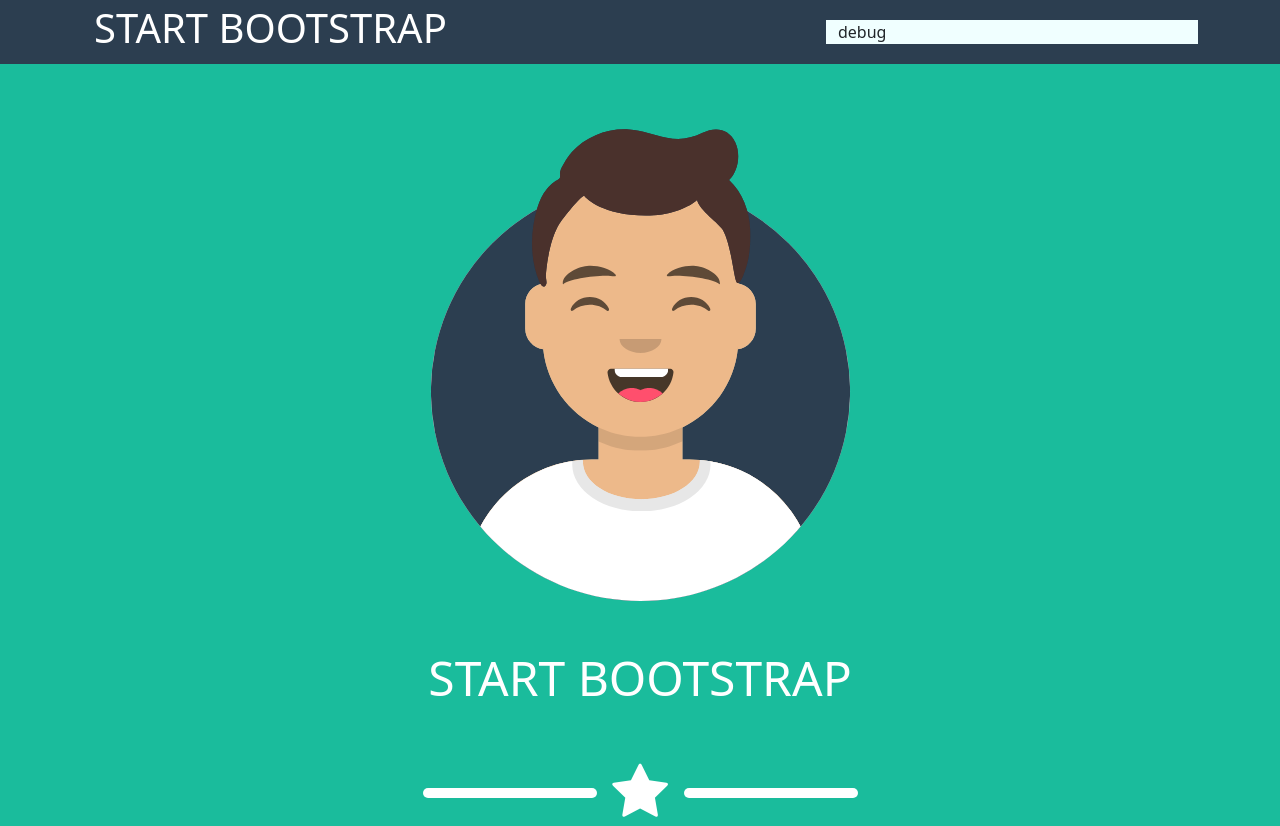
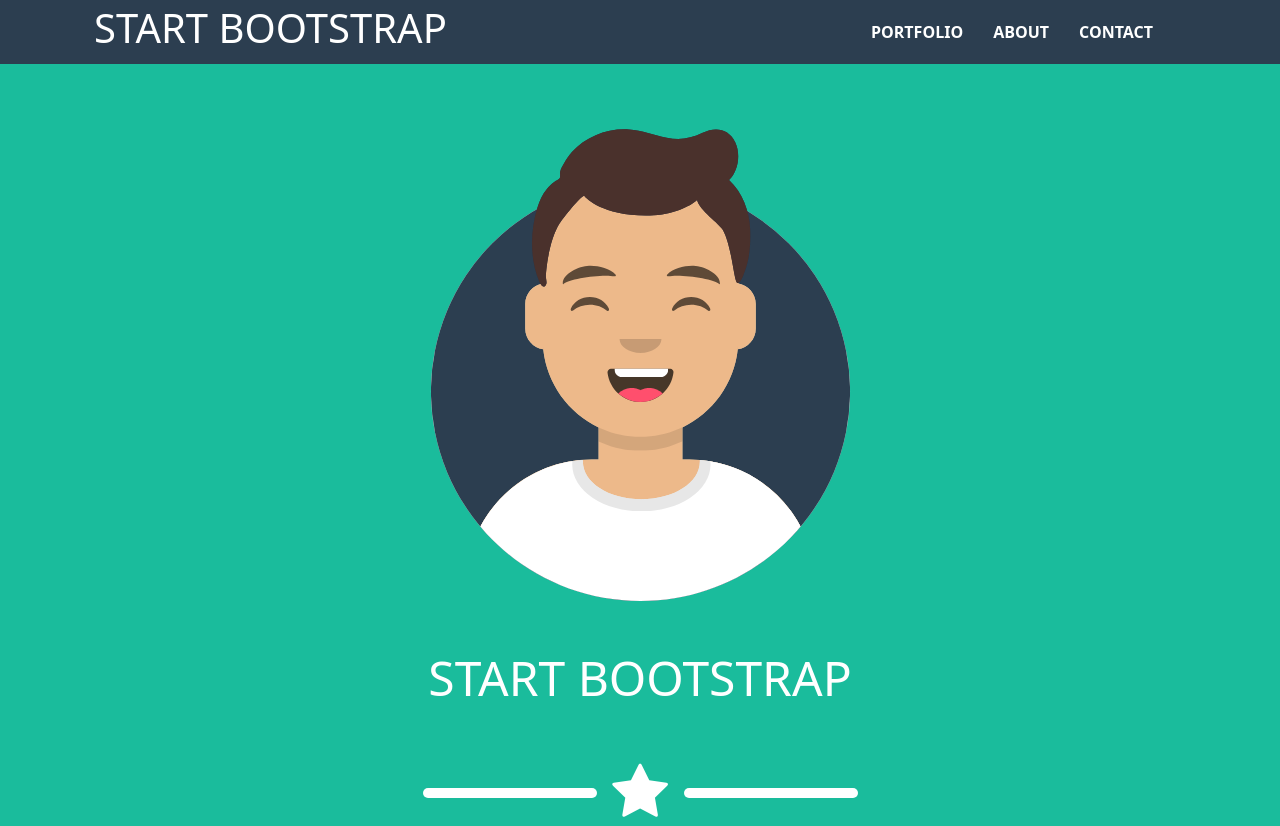
Before and after one commit to WalterCorsini/html-css-bootstrap-freelancer, a plain HTML site: page index.html in a window 1280 px wide. Shown: the top 826 px of the page. Drawn offline with nearby package versions, Linux system fonts and the light colour scheme.

Commit message:
fix: color menu hamburger,create nav list

```diff
--- a/css/master.css
+++ b/css/master.css
@@ -24,7 +24,8 @@ img {
     max-width: 100%;
 }
 a{
-    color: black;
+    color: inherit;
+    text-decoration: none;
     background-color: transparent;
 }
 
@@ -67,6 +68,18 @@ a{
     width: 100%;
 }
 
+.section_header ul{
+    gap: 30px;
+    list-style: none;
+    padding: 0;
+    margin: 0;
+}
+
+.section_header li{
+    color: white;
+    font-weight: bold;
+}
+
 .ms_header{
     width: 100%;
 }
@@ -84,6 +97,11 @@ a{
 
 .nav_col h2{
     font-size: clamp(15px, 4vw, 40px);
+}
+
+.menu-ham{
+    color: white;
+    font-size: 25px;
 }
 
 /* section hero */
@@ -259,7 +277,6 @@ section_footer span{
     }
     .nav-right{
         display: block;
-        background-color: azure;
     }
 
     .ms_portfolio{
--- a/index.html
+++ b/index.html
@@ -29,8 +29,11 @@
                     <i class="fa fa-solid fa-bars"></i>
                 </div>
                 <div class="col-3 col-md-4 nav-right">
-                    <!-- debug -->
-                    debug
+                    <ul class="d-flex justify-content-center align-items-center">
+                        <li><a href="">PORTFOLIO</a></li>
+                        <li><a href="">ABOUT</a></li>
+                        <li><a href="">CONTACT</a></li>
+                    </ul>
                 </div>
             </div>
         </div>
@@ -46,11 +49,14 @@
                     <img src="./img/avatar.svg" alt="">
                 </div>
                 <h1 class="pt-5 text-white ms_title">START BOOTSTRAP</h1>
+                <!-- star icon -->
                 <div class="row justify-content-center text-white align-items-center p-5">
                     <div class="col-2 bg-white line"></div>
                     <div class="col-1"><i class="star fa fa-solid fa-star"></i></div>
                     <div class="col-2 bg-white line"></div>
                 </div>
+                <!-- /star icon -->
+
 
                 <!-- IMPOSSIBILE IS NOTHING -->
                 <!-- <div class="star-icon text-white">
@@ -117,7 +123,8 @@
                     <p class="pb-4">Lorem ipsum, dolor sit amet consectetur adipisicing elit. Sapiente aliquam corrupti
                         enim, aspernatur blanditiis deserunt consequatur aperiam vitae, ratione velit eveniet cumque est
                         quae illum, distinctio odio ut alias dignissimos.</p>
-                    <p class="pb-5">Lorem, ipsum dolor sit amet consectetur adipisicing elit. Facilis quis fuga vel soluta. Aperiam
+                    <p class="pb-5">Lorem, ipsum dolor sit amet consectetur adipisicing elit. Facilis quis fuga vel
+                        soluta. Aperiam
                         eum recusandae harum quas natus. Deleniti fugiat ab soluta placeat, numquam necessitatibus vero
                         optio. Esse, nesciunt?</p>
                 </div>
@@ -176,7 +183,8 @@
                     </div>
                     <div class="col-6 col-md-3">
                         <h4>ABOUT FREELANCER</h4>
-                        <span>Freelance is a free to use, open source Bootstrap theme created by <a class="text_tiffany" href="">Start Bootstrap</a></span>
+                        <span>Freelance is a free to use, open source Bootstrap theme created by <a class="text_tiffany"
+                                href="">Start Bootstrap</a></span>
                     </div>
 
 
```
